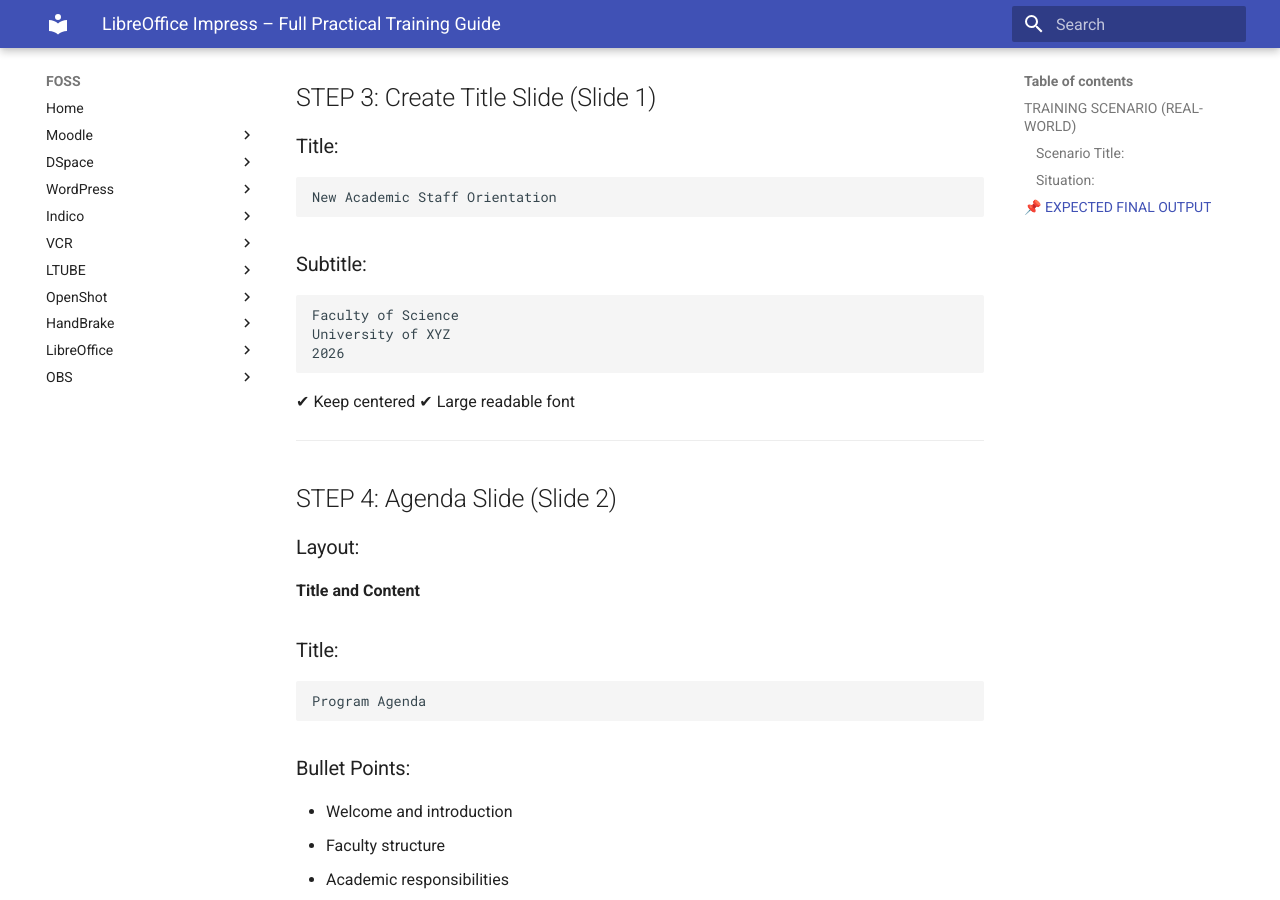
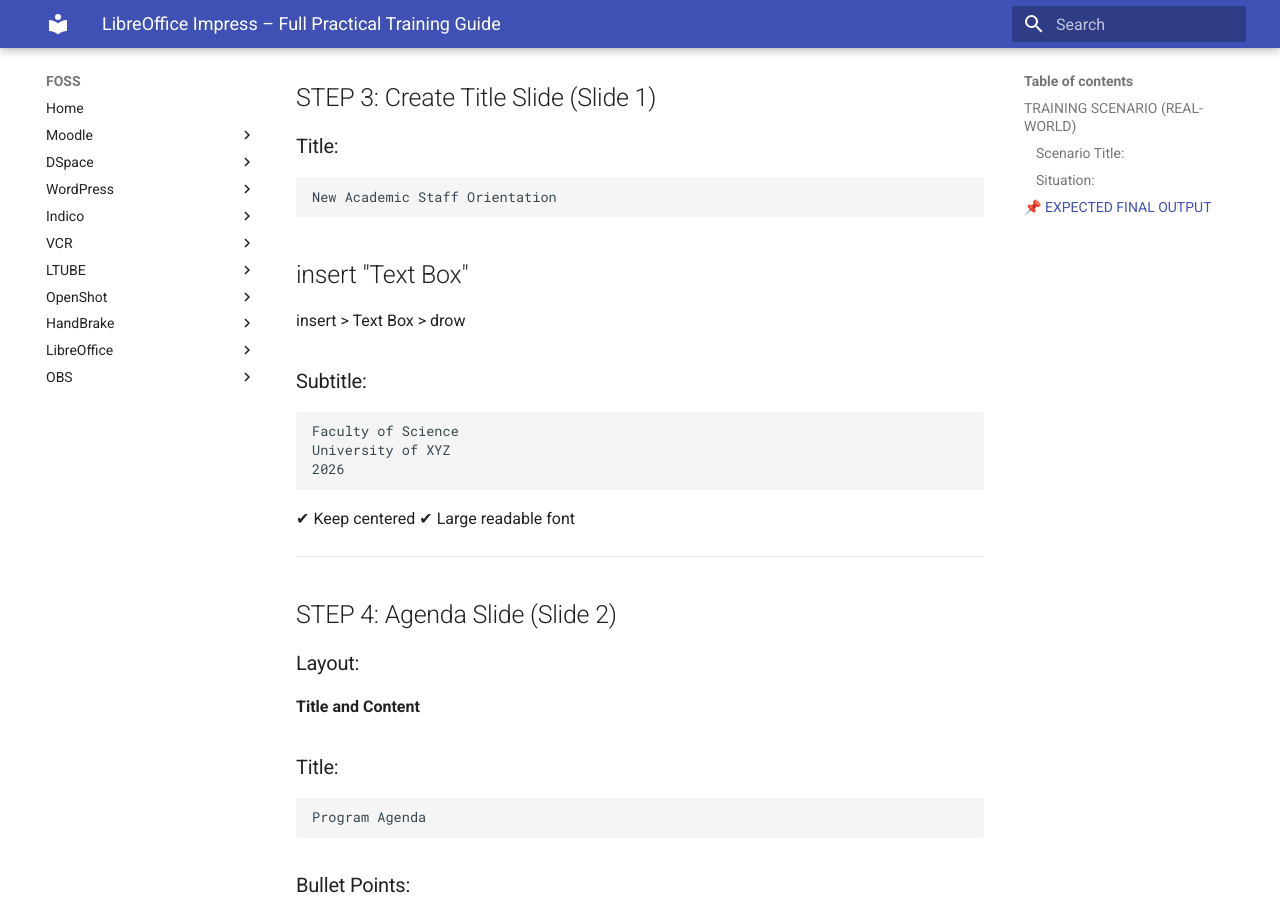
Before and after one commit to LEARN-LK/FOSS-LABWORK-HOST, an MkDocs documentation site: the page built from docs/libreoffice/Impress.md, in a window 1280 px wide and 900 px high, scrolled down 1745 px. Built offline with MkDocs 1.6.1 and Material for MkDocs 9.7.7, drawn with Linux system fonts in a browser that asks for light colours.

Commit message:
Update Impress.md

````diff
--- a/docs/libreoffice/Impress.md
+++ b/docs/libreoffice/Impress.md
@@ -72,6 +72,8 @@
 New Academic Staff Orientation
 ```
 
+## insert "Text Box"
+insert > Text Box > drow
 ### Subtitle:
 
 ```
````
